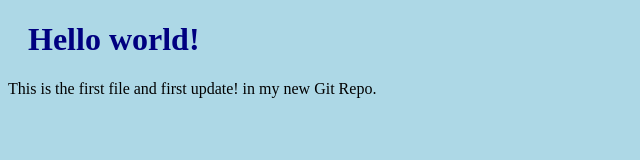
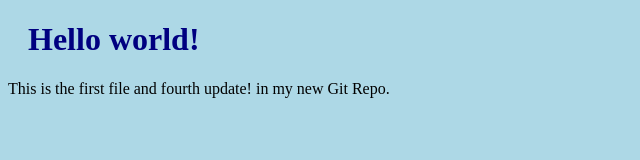
Before and after one commit to vhenom1982/SampleRepository, a plain HTML site: page index.html in a window 1280 px wide. Shown: the full height of the page, 0-640 px from the left. Drawn offline with Linux system fonts and the light colour scheme.

Commit message:
Updated index.html with emergency fix!

```diff
--- a/index.html
+++ b/index.html
@@ -1,4 +1,4 @@
-<!-- SECOND VERSION OF INDEX -->
+<!-- FIFT VERSION OF INDEX -->
 <!DOCTYPE html>
 <html>
 	<head>
@@ -9,7 +9,7 @@
 
 		<h1>Hello world!</h1>
 		<p>
-			This is the first file and first update!
+			This is the first file and fourth update!
 			in my new Git Repo.
 		</p>
 
```
